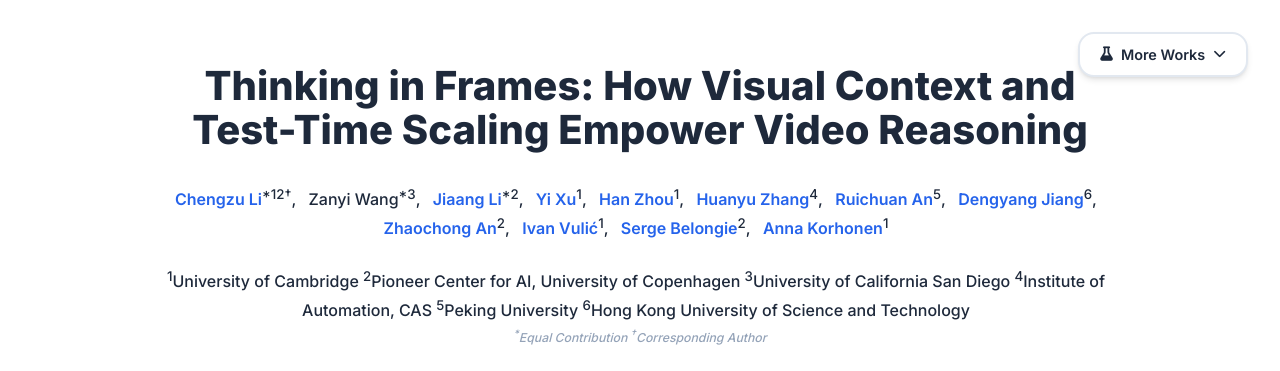
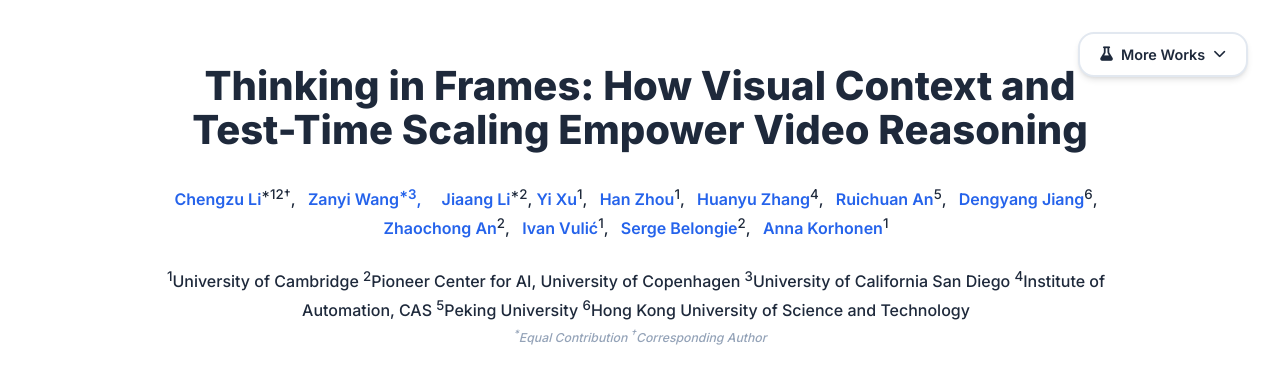
Before and after one commit to thinking-in-frames/thinking-in-frames.github.io, a plain HTML site: page index.html in a window 1280 px wide. Shown: the top 371 px of the page. Drawn offline with nearby package versions, Linux system fonts and the light colour scheme; some icons are missing.

Commit message:
Update author link for Zanyi in index.html

```diff
--- a/index.html
+++ b/index.html
@@ -558,7 +558,7 @@
                 <a href="https://chengzu-li.github.io/" target="_blank">Chengzu Li</a><sup>*12†</sup>,
               </span>
                 <span class="author-block">
-                    Zanyi Wang<sup>*3</sup>,
+                    <a href="https://xmz111.github.io/" target="_blank">Zanyi Wang<sup>*3</sup>,
                 </span>
                 <span class="author-block">
                     <a href="https://jiaangli.github.io/" target="_blank">Jiaang Li</a><sup>*2</sup>,
```
